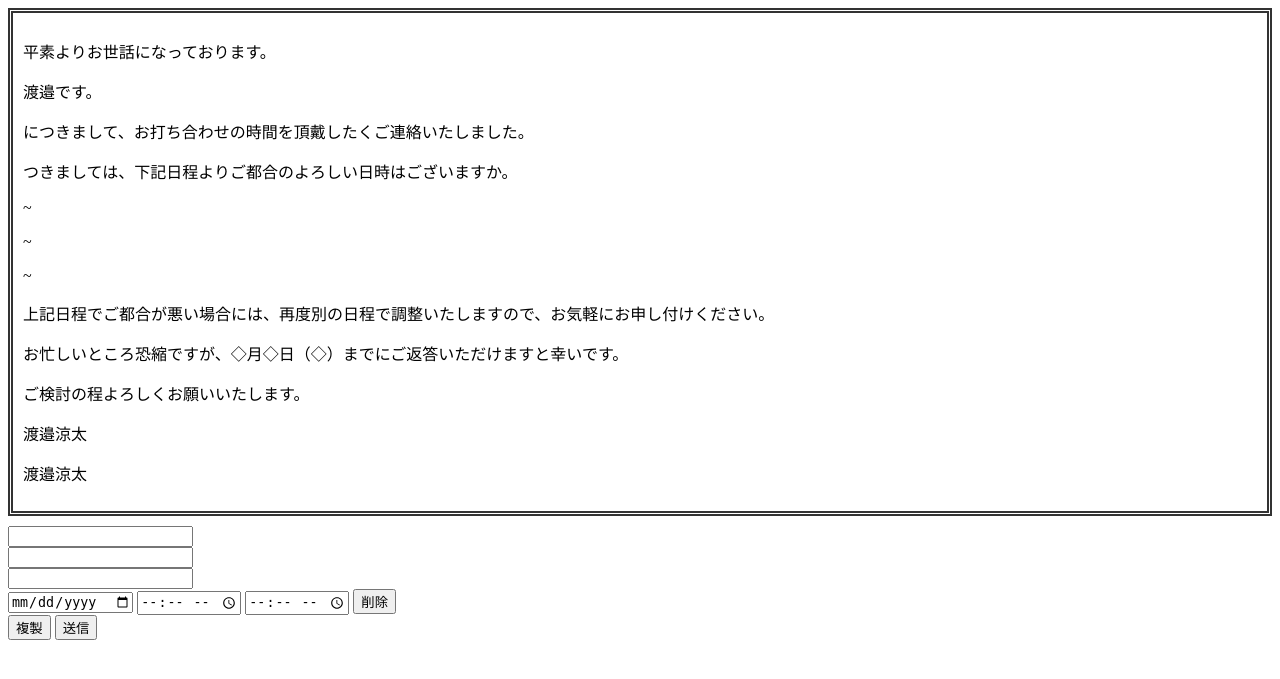
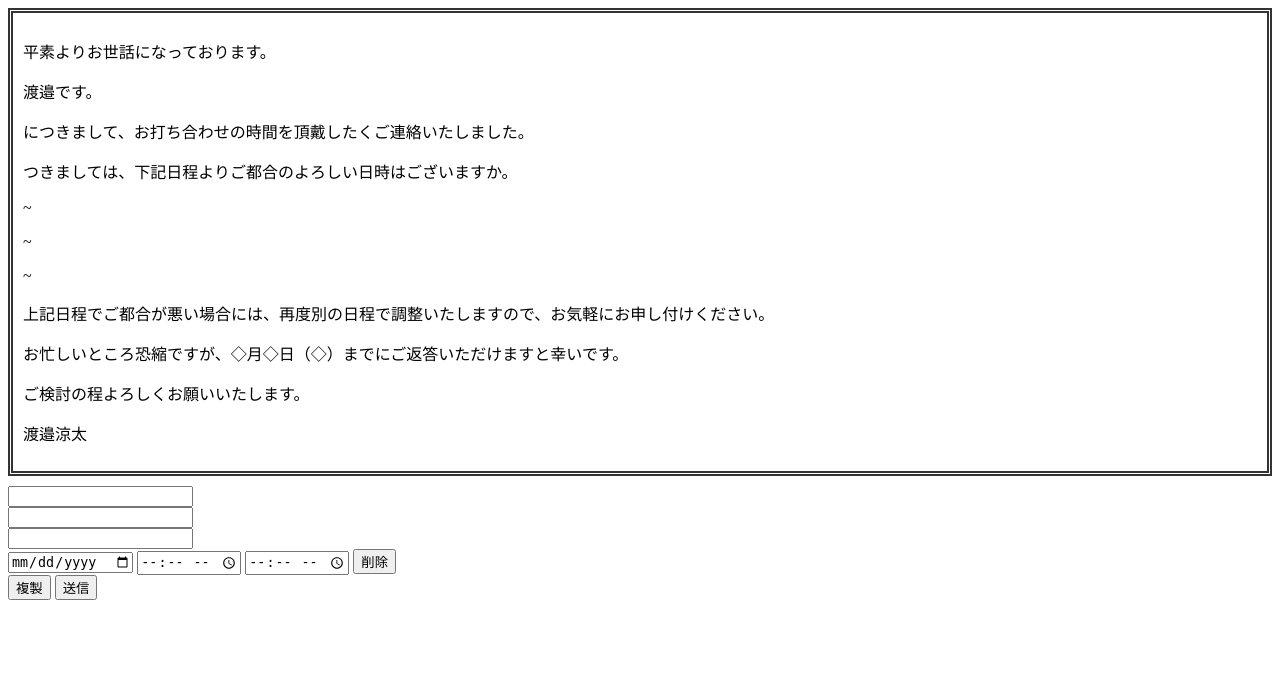
Before and after one commit to nabechanman/Django_nippo_template, a Django app: template nipo/nippo/templates/nippo/nippo-list.html in a window 1280 px wide. Shown: the top 679 px of the page. Run offline with Django 3.2, Linux system fonts and the light colour scheme; the template is opened without the code that fills it, so the values that code supplies are empty.

Commit message:
草案が完成

```diff
--- a/nipo/nippo/templates/nippo/nippo-list.html
+++ b/nipo/nippo/templates/nippo/nippo-list.html
@@ -34,7 +34,6 @@
 
         <p>ご検討の程よろしくお願いいたします。</p>
 
-        <p>渡邉涼太</p>
         <p>渡邉涼太</p>
 
 
```
